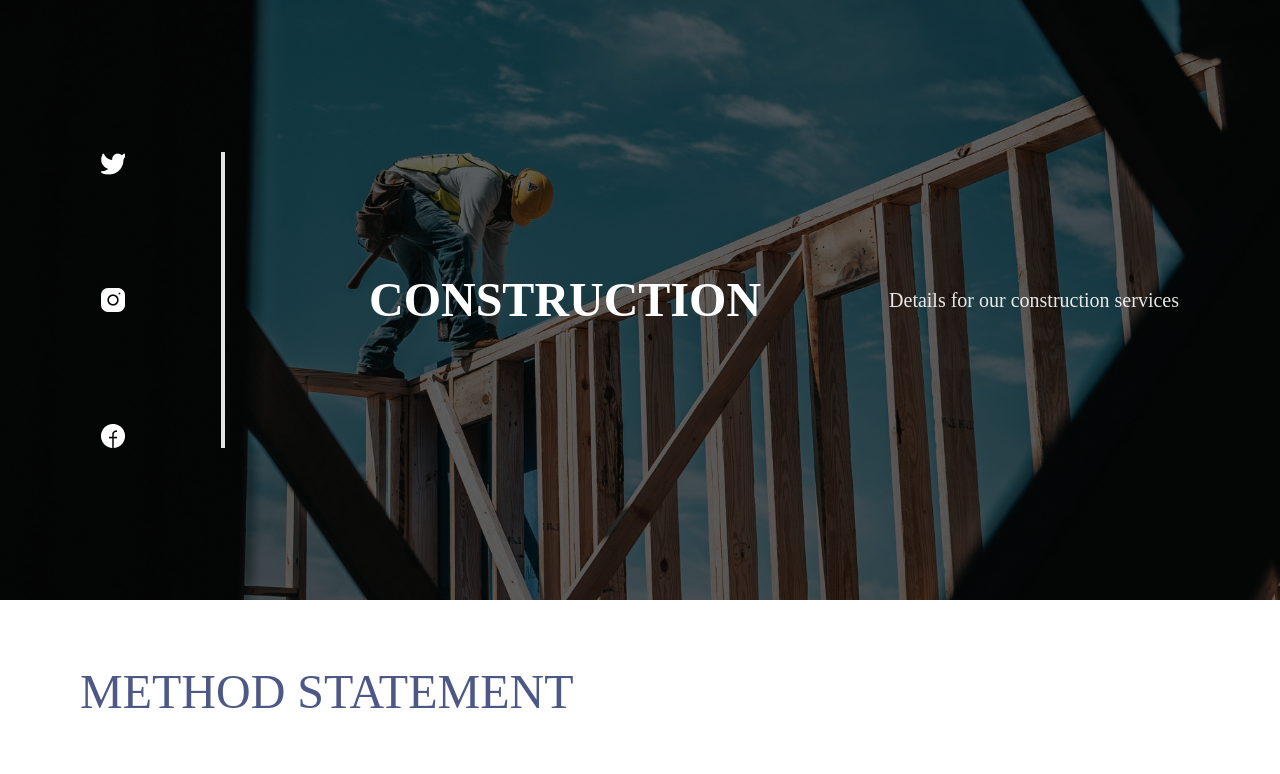
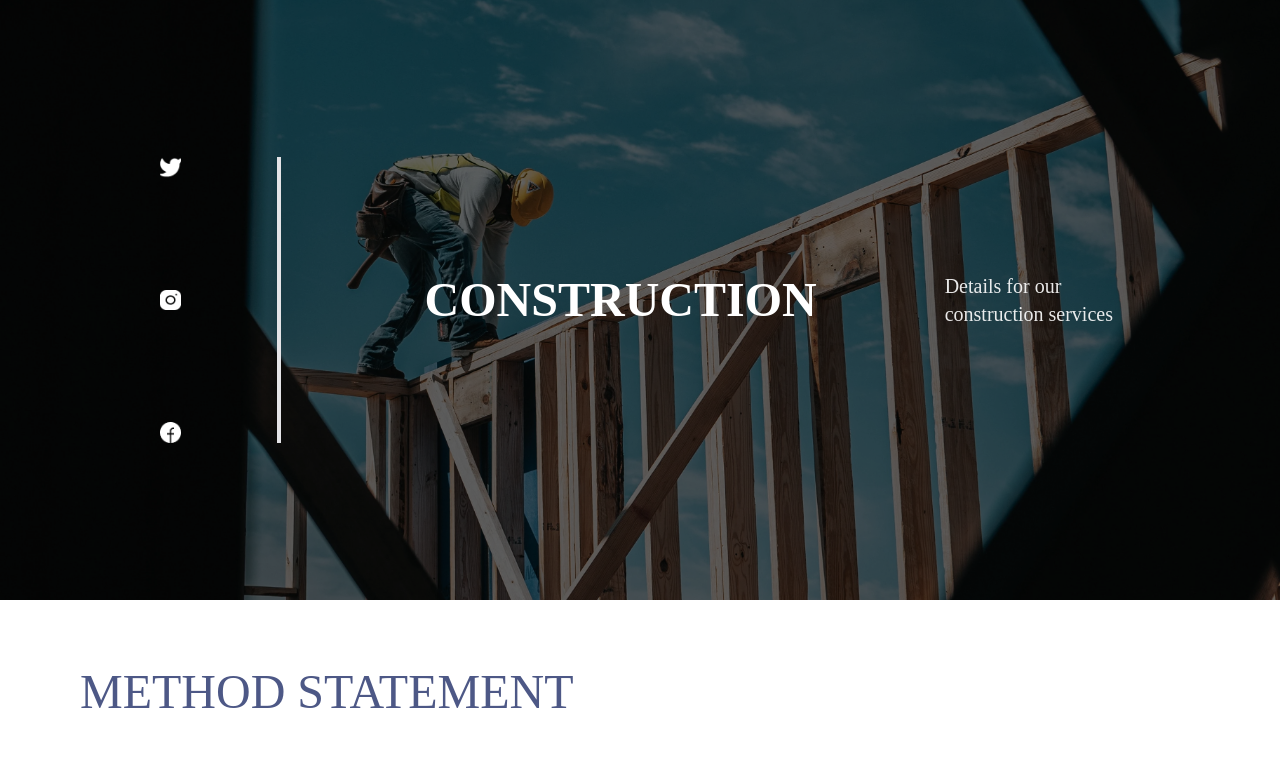
Before and after one commit to Himmiee/td_next, a Next.js app: page /Construction in a window 1280 px wide. Shown: the top 774 px of the page. Built offline with nearby package versions, Linux system fonts and the light colour scheme.

Commit message:
ui/cleanup

```diff
--- a/components/sections/Layouts/HeroLayout.tsx
+++ b/components/sections/Layouts/HeroLayout.tsx
@@ -21,7 +21,7 @@ export const HeroLayout: React.FC<HeroLayoutProps> = ({
 }) => {
   return (
     <main className="min-h-[400px] h-screen max-h-[600px] relative w-full">
-      <section className="relative w-full h-full">
+      <section className="relative w-full h-full flex justify-center items-center" >
         {/* Background Image with Overlay */}
         <div className="absolute inset-0 overflow-hidden">
           <div className="relative w-full h-full">
@@ -35,7 +35,7 @@ export const HeroLayout: React.FC<HeroLayoutProps> = ({
         </div>
 
         {/* Content Container */}
-        <div className="relative h-full flex flex-col lg:flex-row items-center justify-center px-4 lg:px-16 text-white lg:space-x-24">
+        <div className="relative h-full flex flex-col lg:flex-row items-center justify-center lg:justify-start text-white lg:space-x-24 lg:w-3/4 ">
           {/* Social Icons */}
           {socialIcons.length > 0 && (
             <div className="flex lg:flex-col gap-6 lg:gap-12 lg:space-y-16 mb-6 lg:mb-0 lg:border-r-4  lg:pr-24">
```
